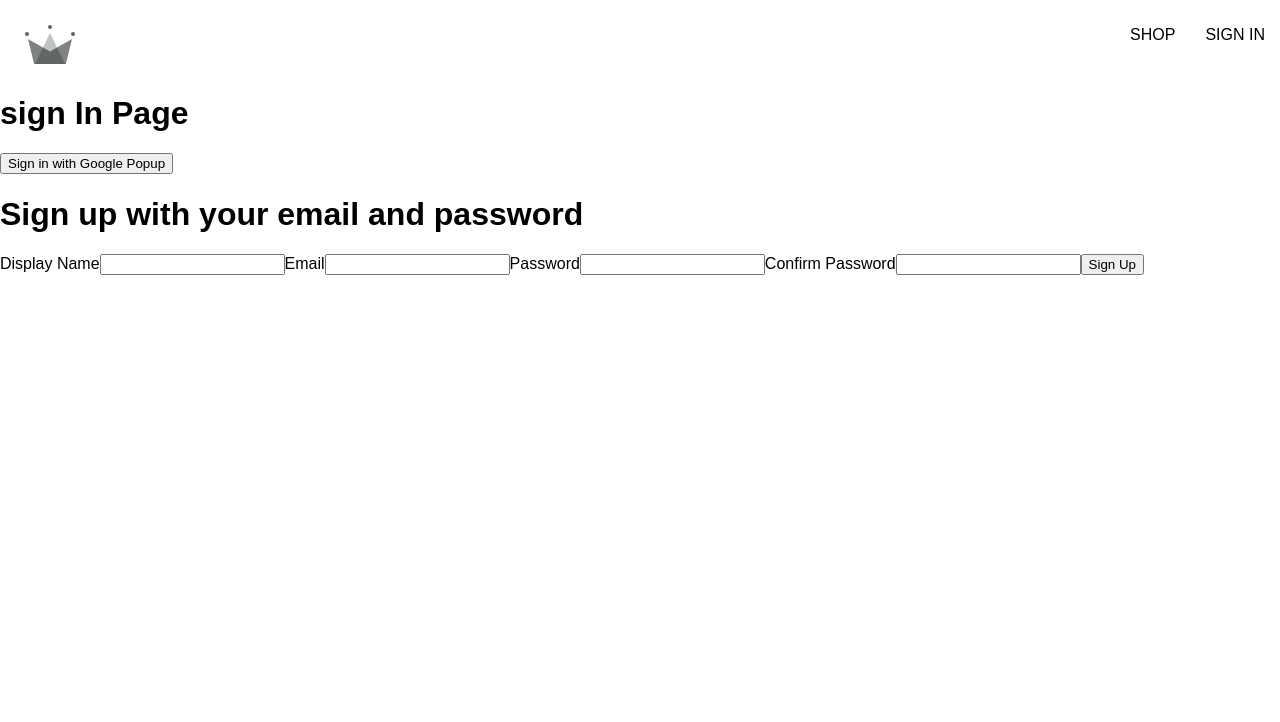
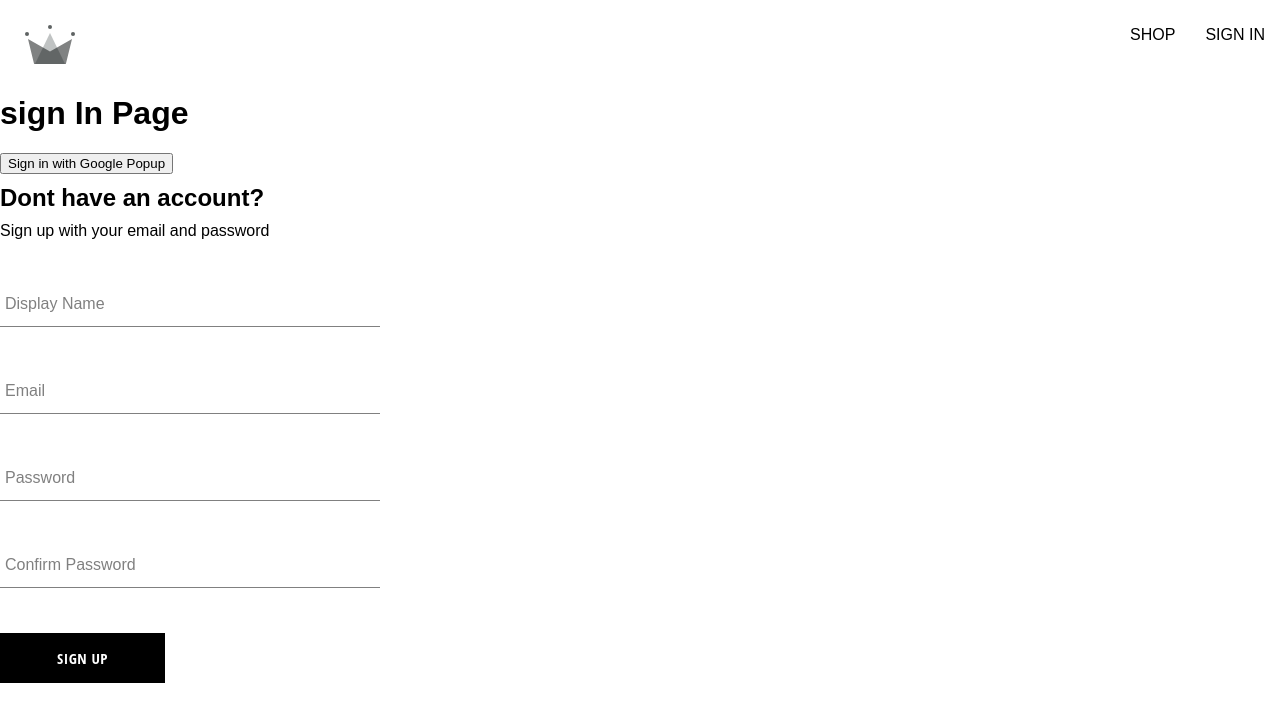
Before and after one commit to covenantebube/crwn-clothing, a React (Create React App) app: page /sign-in in a window 1280 px wide. Shown: the top 722 px of the page. Built offline with nearby package versions, Linux system fonts and the light colour scheme.

Commit message:
created sign up component,the form input component, button component

```diff
--- /dev/null
+++ b/src/components/button/button.component.jsx
@@ -0,0 +1,20 @@
+import './button.styles.scss'
+
+
+const BUTTON_TYPE_CLASSES ={
+    google: 'google-sign-in',
+    inverted: 'inverted',
+};
+
+const Button = ({children, buttonType, ...otherProps}) => {
+    return  (
+    <button
+    className={`button-container
+            ${BUTTON_TYPE_CLASSES[buttonType]}`}
+            {...otherProps}>
+             {children}
+             </button>
+    );
+};
+
+export default Button;
--- /dev/null
+++ b/src/components/button/button.styles.scss
@@ -0,0 +1,46 @@
+.button-container {
+    min-width: 165px;
+    width: auto;
+    height: 50px;
+    letter-spacing: 0.5px;
+    line-height: 50px;
+    padding: 0 35px 0 35px;
+    font-size: 15px;
+    background-color: black;
+    color: white;
+    text-transform: uppercase;
+    font-family: 'Open Sans Condensed';
+    font-weight: bolder;
+    border: none;
+    cursor: pointer;
+    display: flex;
+    justify-content: center;
+
+    &:hover {
+      background-color: white;
+      color: black;
+      border: 1px solid black;
+    }
+
+    &.google-sign-in {
+      background-color: #4285f4;
+      color: white;
+
+      &:hover {
+        background-color: #357ae8;
+        border: none;
+      }
+    }
+
+    &.inverted {
+      background-color: white;
+      color: black;
+      border: 1px solid black;
+
+      &:hover {
+        background-color: black;
+        color: white;
+        border: none;
+      }
+    }
+  }
--- /dev/null
+++ b/src/components/form-input/form-input.component.jsx
@@ -0,0 +1,14 @@
+import './form-input.styles.scss';
+
+const FormInput = ({label, ...otherProps}) =>{
+    return(
+       <div className="group">
+         <input className="form-input" {...otherProps}/>
+        {label && (
+        <label className={`${otherProps.value.length ? 'shink': ''} form-input-label`}>{label}</label>
+           )}
+       </div>
+    );
+};
+
+export default FormInput;
--- /dev/null
+++ b/src/components/form-input/form-input.styles.scss
@@ -0,0 +1,54 @@
+$sub-color: grey;
+$main-color: black;
+
+@mixin shrinkLabel {
+  top: -14px;
+  font-size: 12px;
+  color: $main-color;
+}
+
+.group {
+  position: relative;
+  margin: 45px 0;
+
+  .form-input {
+    background: none;
+    background-color: white;
+    color: $sub-color;
+    font-size: 18px;
+    padding: 10px 10px 10px 5px;
+    display: block;
+    width: 100%;
+    border: none;
+    border-radius: 0;
+    border-bottom: 1px solid $sub-color;
+    margin: 25px 0;
+
+    &:focus {
+      outline: none;
+    }
+
+    &:focus ~ .form-input-label {
+      @include shrinkLabel();
+    }
+  }
+
+  input[type='password'] {
+    letter-spacing: 0.3em;
+  }
+
+  .form-input-label {
+    color: $sub-color;
+    font-size: 16px;
+    font-weight: normal;
+    position: absolute;
+    pointer-events: none;
+    left: 5px;
+    top: 10px;
+    transition: 300ms ease all;
+
+    &.shrink {
+      @include shrinkLabel();
+    }
+  }
+}
--- a/src/components/sign-up-form/sign-up-form.component.jsx
+++ b/src/components/sign-up-form/sign-up-form.component.jsx
@@ -1,6 +1,12 @@
 import { useState } from "react";
-import { createAuthUserWithEmailAndPassword, createUserDocumentFromAuth } from "../../utils/firebase/firebase.utils";
-const defaultFormFields ={
+import FormInput from "../form-input/form-input.component";
+import Button from "../button/button.component";
+
+import {
+    createAuthUserWithEmailAndPassword, createUserDocumentFromAuth } from "../../utils/firebase/firebase.utils";
+
+import './sign-up-form.styles.scss';
+    const defaultFormFields ={
     displayName: '',
     email: '',
     password: '',
@@ -49,21 +55,40 @@
             setFormFields({...formFields, [name]: value });
     };
     return (
-        <div>
-            <h1>Sign up with your email and password</h1>
+        <div className="sign-up-container">
+            <h2>Dont have an account?</h2>
+            <span>Sign up with your email and password</span>
             <form onSubmit={handleSubmit}>
-            <label>Display Name</label>
-            <input type="text" required  onChange={handleChange} name="displayName" value={displayName}/>
+            <FormInput
+             label='Display Name'
+             type="text"
+             required
+             onChange={handleChange}
+             name="displayName"
+             value={displayName}/>
 
-            <label>Email</label>
-            <input required onChange={handleChange} name= "email" value={email}/>
+            <FormInput
+            label='Email'
+             required
+             onChange={handleChange}
+             name= "email"
+             value={email}/>
 
-            <label>Password</label>
-            <input type="password" required onChange={handleChange} name="password" value={password}/>
+            <FormInput
+            label='Password'
+            type="password"
+            required
+            onChange={handleChange}
+            name="password"
+            value={password}/>
 
-            <label>Confirm Password</label>
-            <input type="password" required onChange={handleChange} name="confirmPassword" value={confirmPassword}/>
-            <button type="submit">Sign Up</button>
+            <FormInput
+            label='Confirm Password'
+            type="password"
+            required
+            onChange={handleChange} name="confirmPassword"
+            value={confirmPassword}/>
+            <Button type="submit">Sign Up</Button>
             </form>
 
 
--- /dev/null
+++ b/src/components/sign-up-form/sign-up-form.styles.scss
@@ -0,0 +1,8 @@
+.sign-up-container{
+    display: flex;
+    flex-direction: column;
+    width: 380px;
+    h2{
+        margin: 10px 0;
+    }
+}
```
